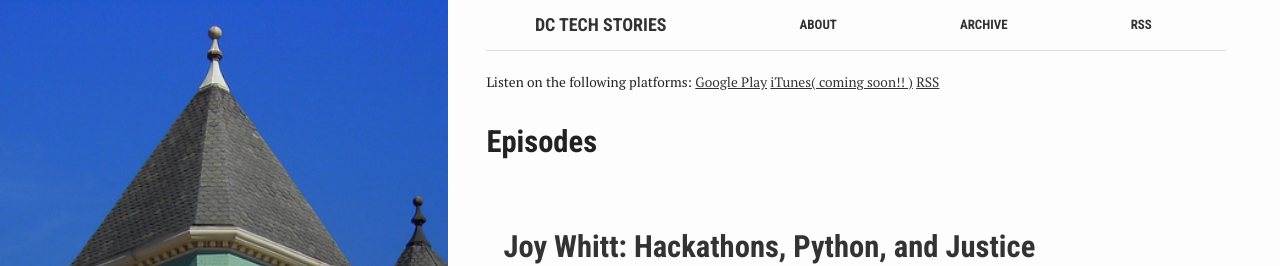
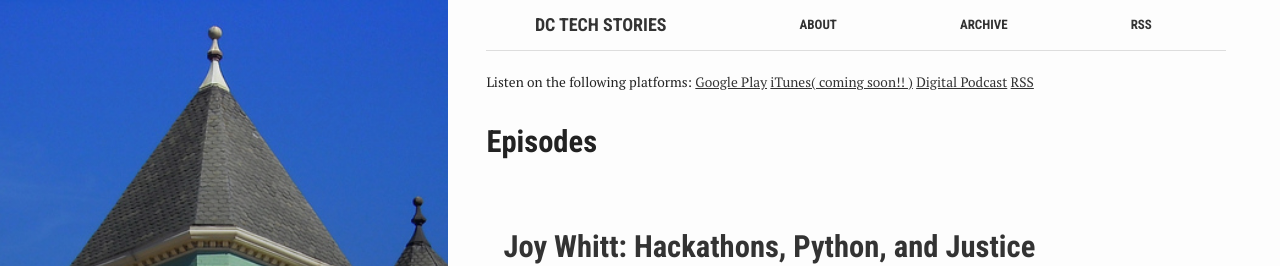
Before and after one commit to sirjessthebrave/dctechstories, a Jekyll site: the page built from index.html, in a window 1280 px wide. Shown: the top 266 px of the page. Built offline with Jekyll 4.4.1, drawn with Linux system fonts in a browser that asks for light colours.

Commit message:
add link

```diff
--- a/index.html
+++ b/index.html
@@ -8,6 +8,7 @@ summary: ""
 <small>Listen on the following platforms:
 	<a href="https://play.google.com/music/m/Idezcondrndeyupir7fzpi3hbvi?t=DC_Tech_Stories">Google Play</a>
 	<a href="https://www.apple.com/itunes/">iTunes( coming soon!! )</a>
+	<a href="http://www.digitalpodcast.com/feeds/75501-dc-tech-stories">Digital Podcast</a>
 	<a href="https://www.buzzsprout.com/108546.rss">RSS</a>
 </small>
 <br>
```
